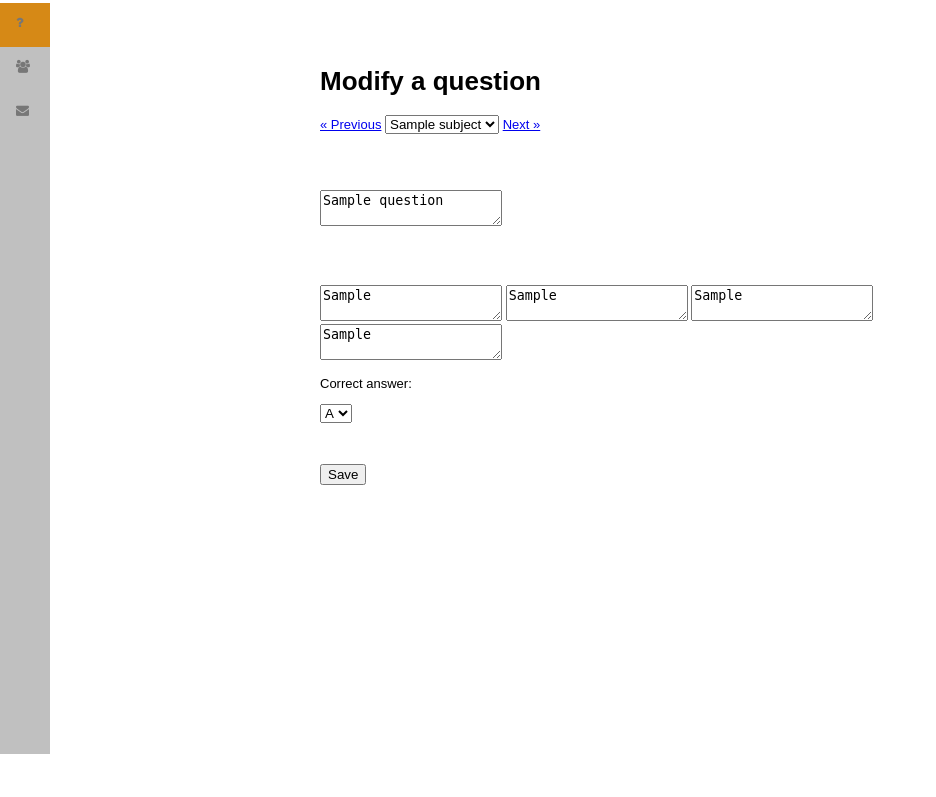
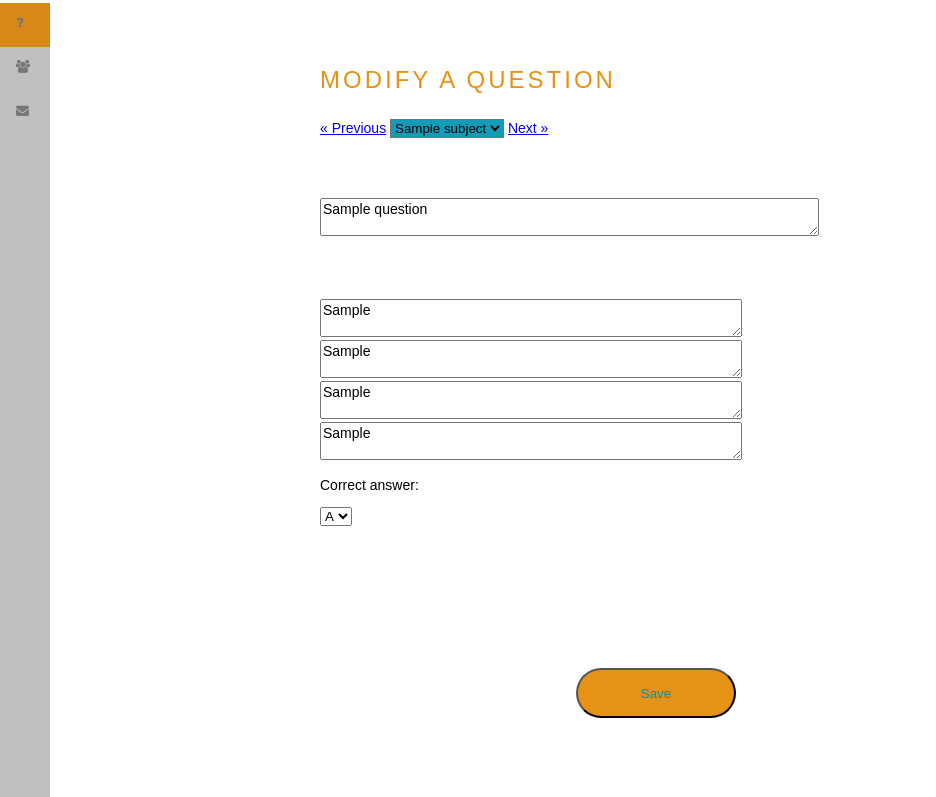
Before and after one commit to rawan-a-d/DevQuiz, a PHP site: page /app/view/admin/quizzes.php in a window 1280 px wide. Shown: the part 46-843 px from the top of the page, without its empty margins (0-936 px from the left). Before the commit the page ends 800 px from the top, so only its background shows below. Run offline with PHP 8.4, Linux system fonts and the light colour scheme; the visitor is signed in with stand-in values (Sample User, id 1); tables that the repository leaves empty or names only in its code hold one stand-in row (values such as "Sample post"); a stand-in replaces the project's code that opens the database connection.

Commit message:
Added MVC implementation to my part

```diff
--- /dev/null
+++ b/app/controller/quizzController.class.php
@@ -0,0 +1,47 @@
+<?php
+
+/* Responsible for handling questions in quizz */
+class quizzController {
+	// Stores the Model
+	public $model;
+
+	public function __construct()
+	{
+		$this->model = new quizzManager();
+	}
+
+	/* Get all questions */
+    public function getAllQuestions(){
+		return $this->model->getAllQuestions();
+	}
+
+	/* Get all subjects */
+    public function getAllSubjects(){
+		return $this->model->getAllSubjects();
+	}
+
+	/* Get questions by subject and level */
+    public function getQuestionsBySubjectLevel(int $subject, int $level){
+		return $this->model->getQuestionsBySubjectLevel($subject, $level);
+	}
+
+	/* Get questions by subject*/
+    public function getQuestionsBySubject(int $subject){
+		return $this->model->getQuestionsBySubject($subject);
+	}
+
+	/* Get number of questions by subject and level */
+    public function getCountBySubjectLevel(int $subject, int $level){
+		return $this->model->getCountBySubjectLevel($subject, $level);
+    }
+    /* Get subject name by id */
+    public function getSubjectBYID(int $subject){
+        return $this->model->getSubjectBYID($subject);
+	}
+	/*Update question by id*/
+    public function UpdateQuestionByID(string $question, string $answer1, string $answer2, string $answer3, string $answer4, string $canswer, int $id){
+		return $this->model->UpdateQuestionByID($question, $answer1, $answer2, $answer3, $answer4, $canswer, $id);
+	}
+}
+
+ ?>
--- a/app/view/admin/css/quizzes.css
+++ b/app/view/admin/css/quizzes.css
@@ -1,3 +1,48 @@
 .page-wrap {
 	margin: 5% 25%;
+	font: 14px Arial, Serif;
 }
+.page-wrap h1 {
+    margin: 25px 0;
+    font: 24px Arial, Serif;
+    text-transform: uppercase;
+    letter-spacing: 3px;
+    color: #e69214;
+}
+.page-wrap #question {
+	width: 77%;
+	font: 14px Arial, Serif;
+}
+.page-wrap #answer1 {
+	width: 65%;
+	font: 14px Arial, Serif;
+}
+.page-wrap #answer2 {
+	width: 65%;
+	font: 14px Arial, Serif;
+}
+.page-wrap #answer3 {
+	width: 65%;
+	font: 14px Arial, Serif;
+}
+.page-wrap #answer4 {
+	width: 65%;
+	font: 14px Arial, Serif;
+}
+.page-wrap #qtype{
+	background-color: #139cb8;
+}
+.save{
+	width: 25%;
+	height: 50px;
+	padding: 1px;
+	-moz-border-radius: 35px;
+	border-radius: 35px;
+	background-color: #e69214;
+	color: #138ba4;
+	position: sticky;
+	bottom: 1;
+	text-align: center;
+	margin-left: 40%;
+	margin-top: 20%;
+}
--- a/app/view/admin/quizzes.php
+++ b/app/view/admin/quizzes.php
@@ -11,6 +11,9 @@
 
 	/* Check if user is admin */
 	include("includes/admin_session.php");
+
+	/* Include classes */
+	include_once("includes/autoload.inc.php");
 ?>
 
 
@@ -23,9 +26,11 @@
 		$type=$_GET['qtype'];
 		$qnr=0;
 	   // include_once("templates/connect.php");
-		$getQ = $conn->prepare("SELECT * FROM questions WHERE subj='".$type."';");
+		/*$getQ = $conn->prepare("SELECT * FROM questions WHERE subj='".$type."';");
 		$getQ->execute();
-		$questions = $getQ->fetchAll();
+		$questions = $getQ->fetchAll();*/
+		$controller = new quizzController();
+		$questions = $controller->getQuestionsBySubject($type);
 		if (!isset($_SESSION['qnr']))
 		{
 			$_SESSION['qnr']=$questions[0]['id'];
@@ -53,9 +58,11 @@
 		if (!isset($_GET['type']))
 		{
 			//include_once("templates/connect.php");
-			$getQ = $conn->prepare("SELECT * FROM questions;");
+			/*$getQ = $conn->prepare("SELECT * FROM questions;");
 			$getQ->execute();
-			$questions = $getQ->fetchAll();
+			$questions = $getQ->fetchAll();*/
+			$controller = new quizzController();
+			$questions = $controller->getAllQuestions();
 			if (!isset($_SESSION['qnr']))
 			{
 				$_SESSION['qnr']=$questions[0]['id'];
@@ -81,9 +88,11 @@
 			$type=$_GET['type'];
 			$qnr=0;
 			//include_once("templates/connect.php");
-			$getQ = $conn->prepare("SELECT * FROM questions WHERE subj='".$type."';");
+			/*$getQ = $conn->prepare("SELECT * FROM questions WHERE subj='".$type."';");
 			$getQ->execute();
-			$questions = $getQ->fetchAll();
+			$questions = $getQ->fetchAll();*/
+			$controller = new quizzController();
+			$questions = $controller->getQuestionsBySubject($type);
 			if (!isset($_SESSION['qnr']))
 			{
 				$_SESSION['qnr']=$questions[0]['id'];
@@ -116,8 +125,8 @@
 	else
 	{
 		// include_once("templates/connect.php");
-		$setQ = $conn->prepare("UPDATE questions SET question='".$_POST['question']."', ans_a='".$_POST['answer1']."', ans_b='".$_POST['answer2']."', ans_c='".$_POST['answer3']."', ans_d='".$_POST['answer4']."', answer='".$_POST['canswer']."' WHERE id='".$_SESSION['qnr']."';");
-		$setQ->execute();
+		/*$setQ = $conn->prepare("UPDATE questions SET question='".$_POST['question']."', ans_a='".$_POST['answer1']."', ans_b='".$_POST['answer2']."', ans_c='".$_POST['answer3']."', ans_d='".$_POST['answer4']."', answer='".$_POST['canswer']."' WHERE id='".$_SESSION['qnr']."';");
+		$setQ->execute();*/
 		$q=$_POST['question'];
 		$a1=$_POST['answer1'];
 		$a2=$_POST['answer2'];
@@ -125,11 +134,14 @@
 		$a4=$_POST['answer4'];
 		$c=$_POST['canswer'];
 		$type=$_SESSION['qtype'];
+		$controller = new quizzController();
+		$controller->UpdateQuestionByID($q, $a1, $a2, $a3, $a4, $c, $type);
 	}
-	$gettype = $conn->prepare("SELECT * FROM subjects;");
+	/*$gettype = $conn->prepare("SELECT * FROM subjects;");
 	$gettype->execute();
-	$typename = $gettype->fetchAll();
-
+	$typename = $gettype->fetchAll();*/
+	$controller = new quizzController();
+	$typename = $controller->getAllSubjects();
 
 ?>
 <!DOCTYPE html>
@@ -151,7 +163,6 @@
 
 			<div id="content">
 				<div class="page-wrap">
-
 					<form action="" method="POST">
 						<h1>Modify a question</h1>
 						<a href="quizzes.php?type=<?php echo $type;?>&dir=1" class="previous">&laquo; Previous</a>
@@ -177,7 +188,7 @@
 							<option value="c" <?php if ($c=='c') echo "selected";?>>C</option>
 							<option value="d" <?php if ($c=='d') echo "selected";?>>D</option>
 						</select>
-						<p><BR/></p>
+						<p></p>
 						<input type="submit" name="save" class="save" value="Save">
 					</form>
 				</div>
--- a/app/view/js/index.js
+++ b/app/view/js/index.js
@@ -78,5 +78,5 @@ function redirect( a, b){
 	var currentPathname = splitPath.join("/");
 
 	// Redirect
-	window.location.href = currentPathname + "/View/quizpage.php?subject=" + a + "&level=" + b;
+	window.location.href = currentPathname + "/app/view/quizpage.php?subject=" + a + "&level=" + b;
 }
--- a/index.php
+++ b/index.php
@@ -2,6 +2,7 @@
 	/* Paths */
 	$configPath = "app/model/config";
 	$viewPath = "app/view";
+
 
 	/* Check session */
 	include("$configPath/session.php");
@@ -9,6 +10,9 @@
 	/* Session expiry */
 	include("$configPath/session_expiry.php");
 
+	//Reset q number
+	$_SESSION['currentq']=-1;
+	$_SESSION['correntans']=0;
 ?>
 
 <!DOCTYPE html>
```
Also changed, not shown: app/model/quizzManager.class.php (added, +137 -0 lines), app/view/profile.php (+11 -3 lines), app/view/quizpage.php (+35 -13 lines).
